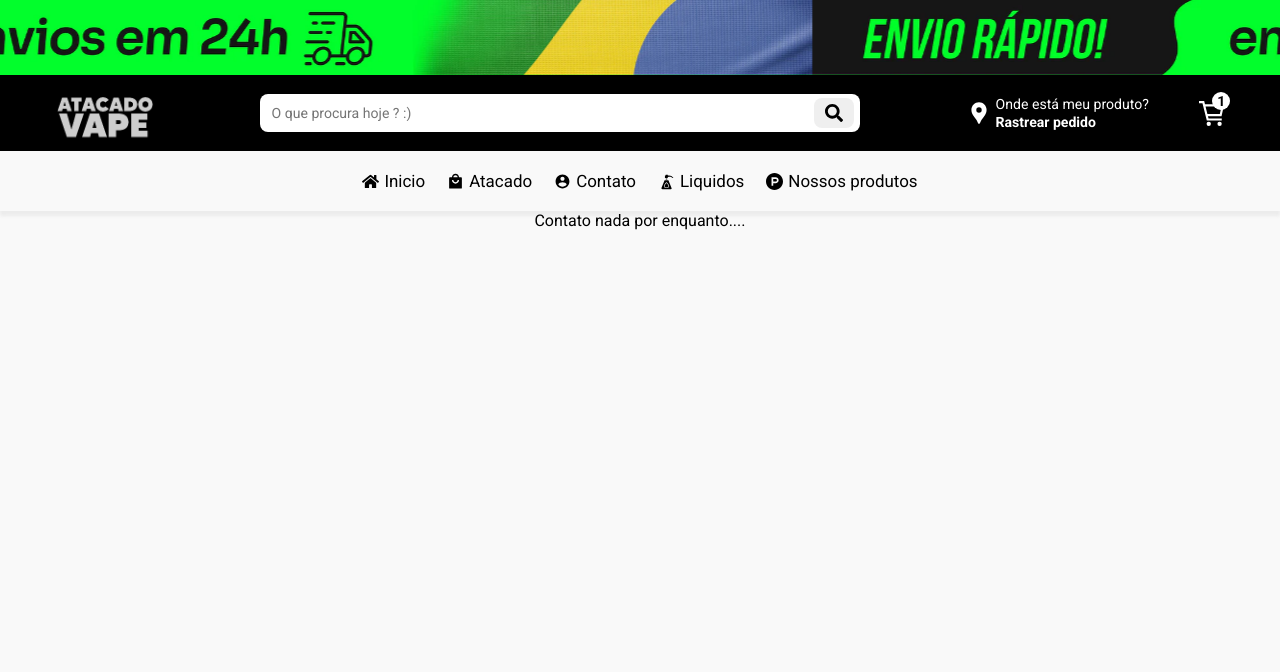
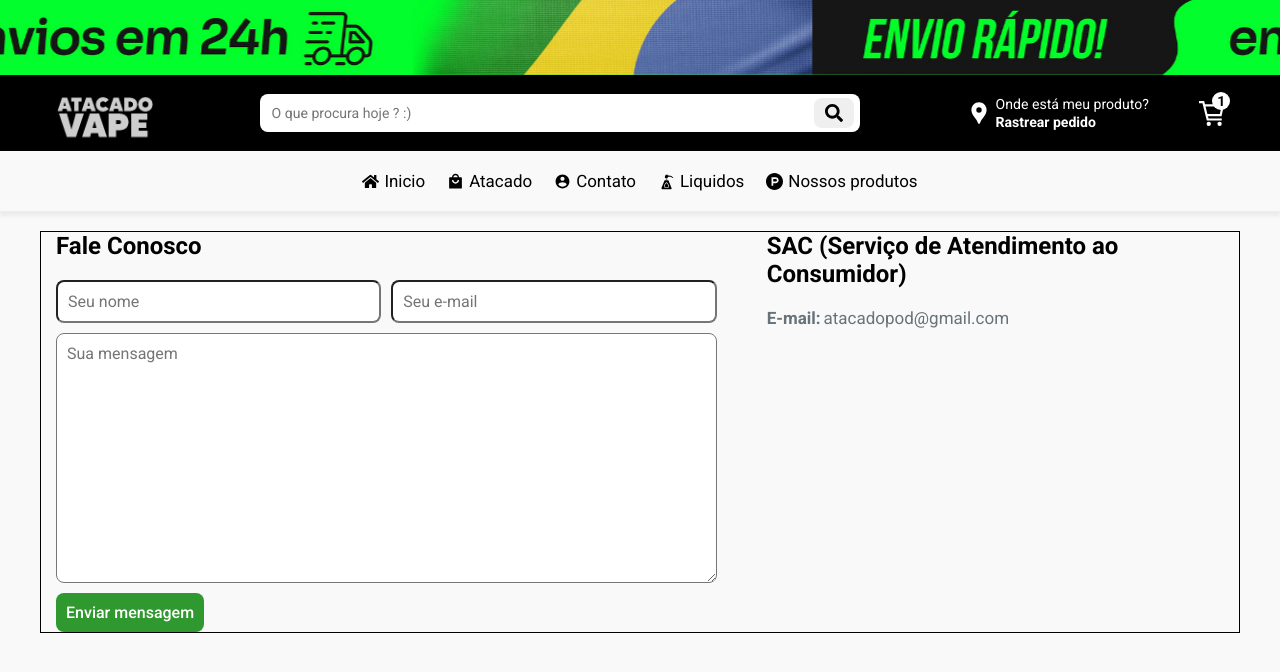
Before and after one commit to Arthursouzafut22/vape-shop, a React (Vite) app: page /contato in a window 1280 px wide. Shown: the top 672 px of the page. Built offline with nearby package versions, Linux system fonts and the light colour scheme.

Commit message:
creating contact page

```diff
--- a/src/pages/Atacado/Styles.ts
+++ b/src/pages/Atacado/Styles.ts
@@ -1,5 +1,31 @@
 import styled from "styled-components";
 
 export const Section = styled.section`
+  max-width: 1200px;
+  margin: 20px auto auto auto;
 
+  h2 {
+    padding-inline: 0.94rem;
+  }
 `;
+
+export const Wrapper = styled.div`
+  display: grid;
+  grid-template-columns: repeat(4, 1fr);
+  justify-content: center;
+  gap: 15px;
+  padding: 0.19rem 0.94rem;
+  flex-wrap: wrap;
+  margin-top: 15px;
+
+  @media screen and (max-width: 912px) {
+    grid-template-columns: repeat(3, 1fr);
+  }
+
+  @media screen and (max-width: 612px) {
+    grid-template-columns: repeat(2, 1fr);
+  }
+  @media screen and (max-width: 350px) {
+    grid-template-columns: repeat(1, 1fr);
+  }
+`;
--- a/src/pages/Atacado/TheAtacado.tsx
+++ b/src/pages/Atacado/TheAtacado.tsx
@@ -1,7 +1,24 @@
 import * as S from "./Styles";
+import UseRequest from "../../Api/UseRequest";
+import Cards from "../../Components/Cards/Cards";
+import { Suspense } from "react";
 
 const Atacado: React.FC = () => {
-  return <S.Section>Atacado.... Nada por enquanto</S.Section>;
+  const { dados } = UseRequest("/atacado");
+
+  return (
+    <S.Section>
+      <h2>📦Atacado📦</h2>
+      <S.Wrapper>
+        {dados &&
+          dados.map((item) => (
+            <Suspense fallback={<p>Carregando...</p>}>
+              <Cards key={item.id} item={item} />
+            </Suspense>
+          ))}
+      </S.Wrapper>
+    </S.Section>
+  );
 };
 
 export default Atacado;
--- a/src/pages/Contato/Styles.ts
+++ b/src/pages/Contato/Styles.ts
@@ -1,8 +1,84 @@
 import styled from "styled-components";
 
 export const Section = styled.section`
-display: flex;
-align-content: center;
-justify-content: center;
+  max-width: 1200px;
+  margin: 20px auto auto auto;
+  border: 1px solid;
+`;
 
+export const Wrapper = styled.div<{ mobile: boolean }>`
+  display: flex;
+  align-items: start;
+  justify-content: space-between;
+  flex-wrap: ${({ mobile }) => mobile && "wrap"};
+  gap: 20px;
 `;
+
+export const DivOne = styled.div`
+  padding-inline: 0.94rem;
+  width: 100%;
+
+  form {
+    margin-top: 20px;
+
+    button {
+      display: block;
+      font-size: 1rem;
+      font-weight: 500;
+      padding: 0.625rem;
+      border-radius: 0.5rem;
+      border: none;
+      cursor: pointer;
+      background-color: #2f982f;
+      color: #ffffff;
+      margin-top: 10px;
+
+      &:hover {
+        opacity: 0.8;
+      }
+    }
+
+    textarea {
+      font-size: 16px;
+      display: block;
+      width: 100%;
+      margin-top: 10px;
+      padding: 10px;
+      border-radius: 8px;
+    }
+  }
+`;
+
+export const DivTwo = styled.div`
+  padding-inline: 0.94rem;
+  width: 70%;
+
+  p {
+    font-size: 17px;
+    margin-top: 20px;
+    display: flex;
+    align-items: center;
+    gap: 3px;
+    color: #677279;
+
+    span {
+      font-weight: 600;
+    }
+  }
+`;
+
+export const WrapperInputs = styled.div`
+  display: flex;
+  align-items: center;
+  justify-content: center;
+  gap: 10px;
+
+  input {
+    font-size: 1rem;
+    display: block;
+    color: #677279;
+    width: 100%;
+    padding: 10px;
+    border-radius: 8px;
+  }
+`;
--- a/src/pages/Contato/TheContato.tsx
+++ b/src/pages/Contato/TheContato.tsx
@@ -1,7 +1,56 @@
 import * as S from "./Styles";
+import Input from "../../Components/Input/Input";
+import { useRef } from "react";
+import UseMedia from "../../Hooks/UseMedia";
 
 const Contato: React.FC = () => {
-  return <S.Section>Contato nada por enquanto....</S.Section>;
+  const { mobile } = UseMedia("(max-width:998px)");
+  const refUser = useRef<HTMLInputElement | null>(null);
+  const refEmail = useRef<HTMLInputElement | null>(null);
+  const refMensagem = useRef<HTMLTextAreaElement | null>(null);
+
+  return (
+    <S.Section>
+      <S.Wrapper mobile={mobile}>
+        <S.DivOne>
+          <h2>Fale Conosco</h2>
+          <form>
+            <S.WrapperInputs>
+              <Input
+                ref={refUser}
+                type="text"
+                name="user"
+                id="user"
+                placeholder="Seu nome"
+              />
+              <Input
+                ref={refEmail}
+                type="email"
+                name="email"
+                id="email"
+                placeholder="Seu e-mail"
+              />
+            </S.WrapperInputs>
+            <textarea
+              ref={refMensagem}
+              rows={12}
+              name="mensagem"
+              id="mensagem"
+              placeholder="Sua mensagem"
+            />
+            <button>Enviar mensagem</button>
+          </form>
+        </S.DivOne>
+        <S.DivTwo>
+          <h2>SAC (Serviço de Atendimento ao Consumidor)</h2>
+          <p>
+            <span>E-mail:</span>
+            atacadopod@gmail.com
+          </p>
+        </S.DivTwo>
+      </S.Wrapper>
+    </S.Section>
+  );
 };
 
 export default Contato;
--- a/src/pages/Home/Styles.ts
+++ b/src/pages/Home/Styles.ts
@@ -1,39 +1,6 @@
 import styled from "styled-components";
 
 export const Main = styled.main`
-  border: 1px solid;
   max-width: 1200px;
   margin: 20px auto auto auto;
-
-  h2 {
-    position: relative;
-    padding-inline: 0.94rem;
-
-    span {
-      border-bottom: 4px solid red;
-      max-width: 100px;
-      padding: 2px;
-    }
-  }
 `;
-
-export const Wrapper = styled.div`
-  display: grid;
-  grid-template-columns: repeat(4, 1fr);
-  justify-content: center;
-  gap: 15px;
-  padding: 0.19rem 0.94rem;
-  flex-wrap: wrap;
-  margin-top: 15px;
-
-  @media screen and (max-width: 912px) {
-    grid-template-columns: repeat(3, 1fr);
-  }
-
-  @media screen and (max-width: 612px) {
-    grid-template-columns: repeat(2, 1fr);
-  }
-  @media screen and (max-width: 350px) {
-    grid-template-columns: repeat(1, 1fr);
-  }
-`;
--- a/src/pages/Home/TheHome.tsx
+++ b/src/pages/Home/TheHome.tsx
@@ -1,22 +1,10 @@
 import * as S from "./Styles";
-import UseRequest from "../../Api/UseRequest";
-import Cards from "../../Components/Cards/Cards";
-import { Suspense } from "react";
+import TheAtacado from "../../pages/Atacado/TheAtacado";
 
 const Home = () => {
-  const { dados } = UseRequest("/atacado");
-
   return (
     <S.Main>
-      <h2>📦Atacado📦</h2>
-      <S.Wrapper>
-        {dados &&
-          dados.map((item) => (
-            <Suspense fallback={<p>Carregando...</p>}>
-              <Cards key={item.id} item={item} />
-            </Suspense>
-          ))}
-      </S.Wrapper>
+      <TheAtacado />
     </S.Main>
   );
 };
--- a/src/pages/Liquidos/Liquidos.tsx
+++ b/src/pages/Liquidos/Liquidos.tsx
@@ -7,6 +7,7 @@ const Liquidos = () => {
 
   return (
     <S.Section>
+      <h2>💧Líquidos💧</h2>
       <S.Wrapper>
         {dados && dados.map((item) => <Cards key={item.id} item={item} />)}
       </S.Wrapper>
--- a/src/pages/Liquidos/Styles.ts
+++ b/src/pages/Liquidos/Styles.ts
@@ -1,9 +1,12 @@
 import styled from "styled-components";
 
 export const Section = styled.section`
-  border: 1px solid;
   max-width: 1200px;
   margin: 20px auto auto auto;
+
+  h2{
+    padding-inline: 0.94rem;
+  }
 `;
 
 export const Wrapper = styled.div`
```
